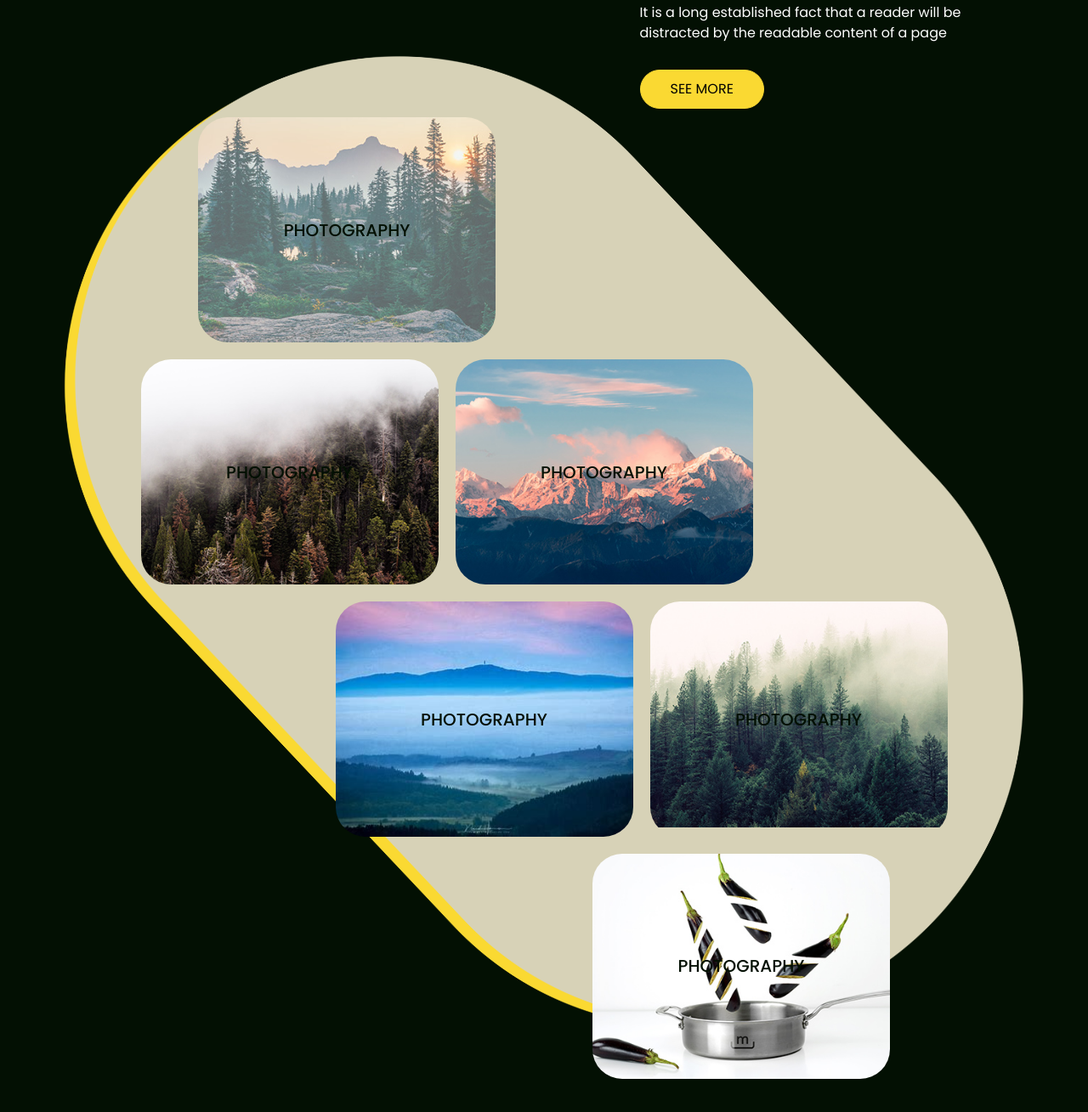
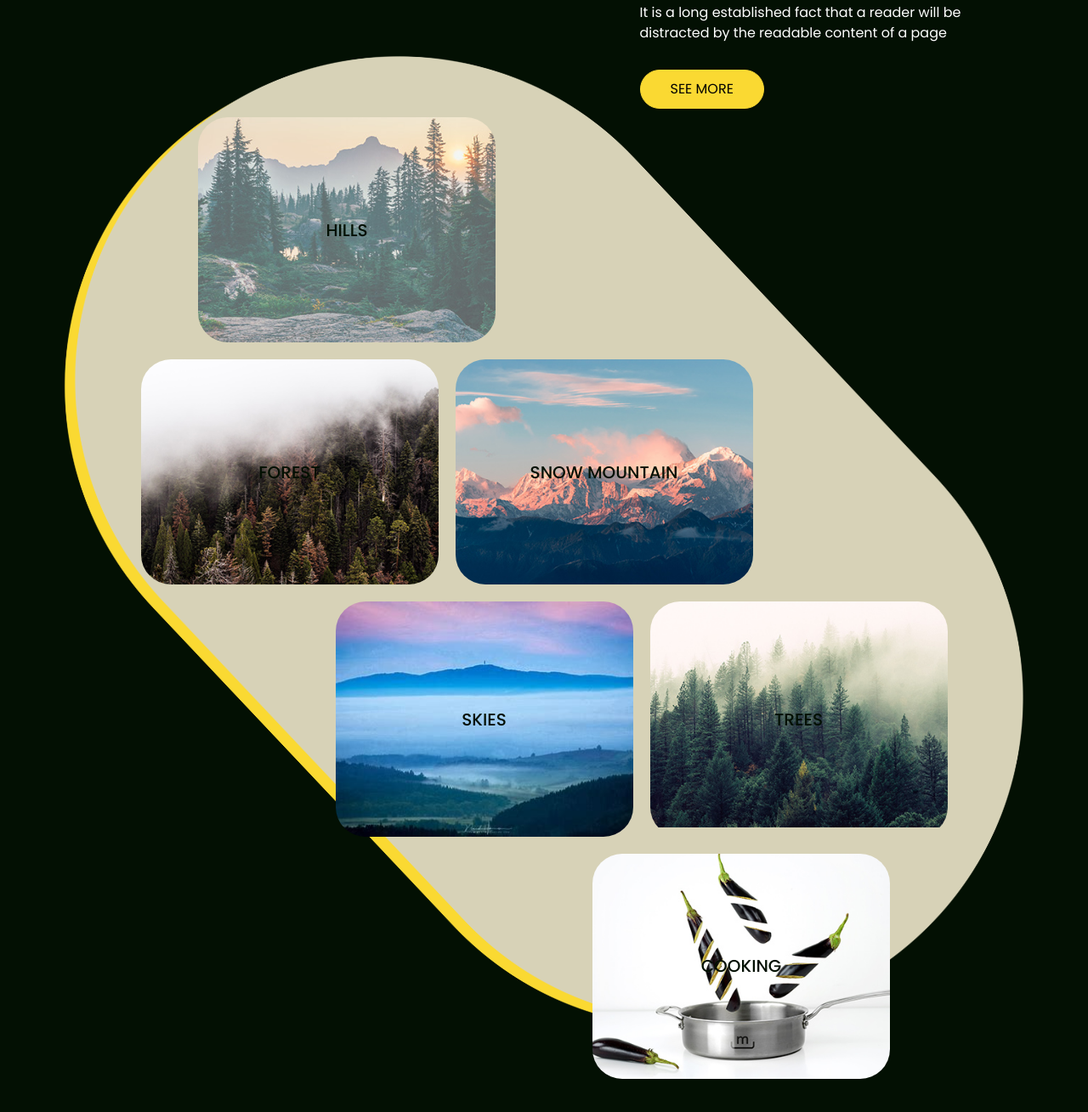
Before and after one commit to mohammedaashik24/studio-2, a plain HTML site: page index.html in a window 1280 px wide. Shown: the part 1900-3209 px from the top of the page at 85% size. Drawn offline with nearby package versions, Linux system fonts and the light colour scheme.

Commit message:
Update index.html
Version-2

```diff
--- a/index.html
+++ b/index.html
@@ -201,7 +201,7 @@
             <div class="img-box">
               <img src="images/gallery-1.jpg" alt="" />
               <h5>
-                photography
+                Hills
               </h5>
             </div>
           </div>
@@ -209,13 +209,13 @@
             <div class="img-box">
               <img src="images/gallery-2.jpg" alt="" />
               <h5>
-                photography
+                Forest
               </h5>
             </div>
             <div class="img-box">
               <img src="images/gallery-3.jpg" alt="" />
               <h5>
-                photography
+                Snow mountain
               </h5>
             </div>
           </div>
@@ -223,13 +223,13 @@
             <div class="img-box">
               <img src="images/gallery-4.jpg" alt="" />
               <h5>
-                photography
+                Skies
               </h5>
             </div>
             <div class="img-box">
               <img src="images/gallery-5.jpg" alt="" />
               <h5>
-                photography
+                Trees
               </h5>
             </div>
           </div>
@@ -237,7 +237,7 @@
             <div class="img-box">
               <img src="images/gallery-6.jpg" alt="" />
               <h5>
-                photography
+                Cooking
               </h5>
             </div>
           </div>
```
